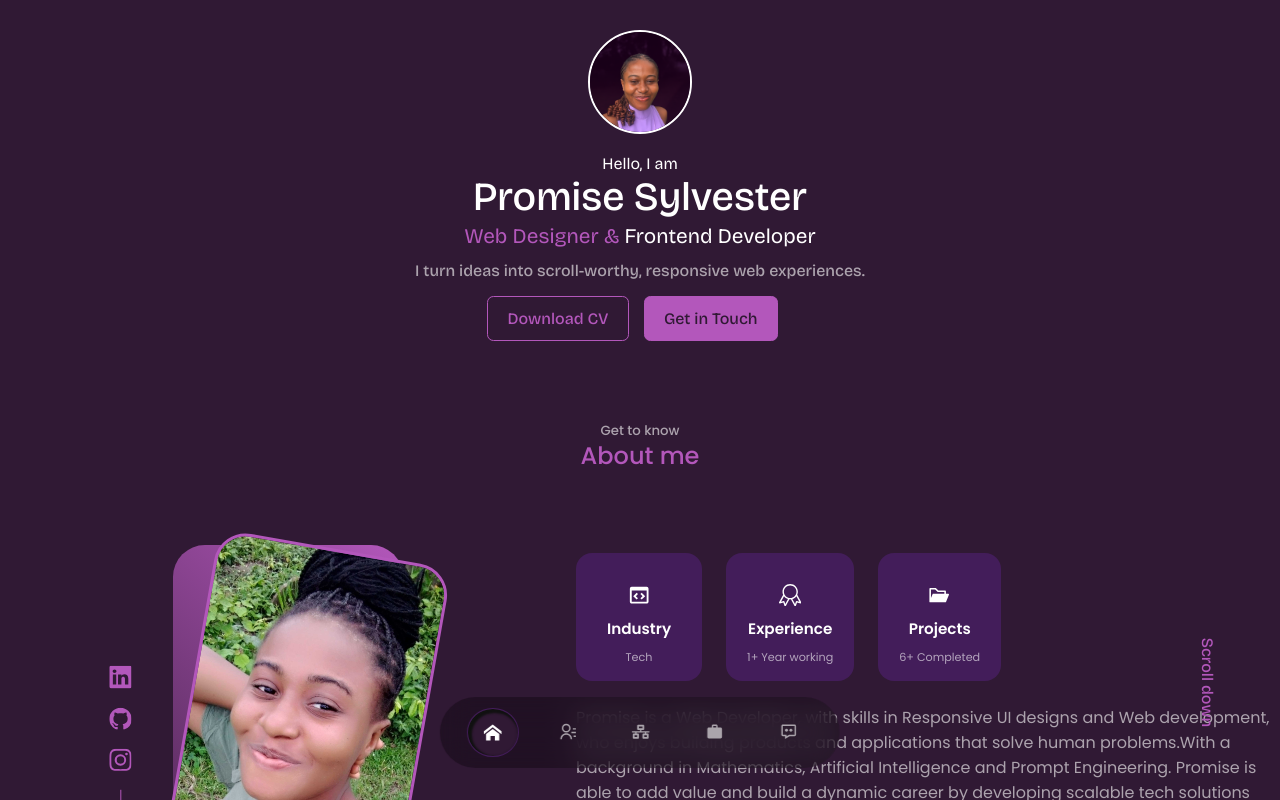
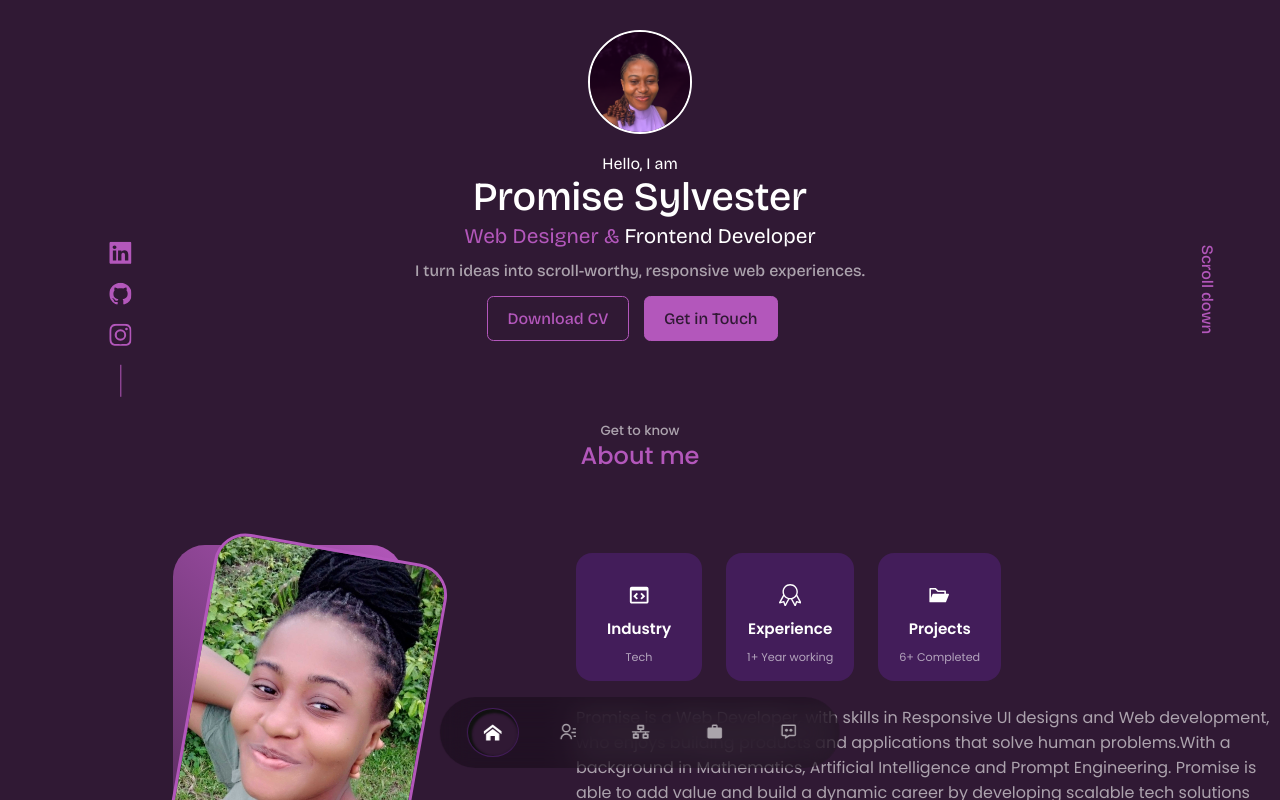
Before and after one commit to Program-doctor/New-Portfolio, a React (Vite) app: page / in a window 1280 px wide. Shown: the top 800 px of the page. Built offline with nearby package versions, Linux system fonts and the light colour scheme.

Commit message:
Worked on my social links
I made it responsive for all media

```diff
--- a/src/components/about/About.jsx
+++ b/src/components/about/About.jsx
@@ -1,4 +1,3 @@
-import React from "react";
 import profile3 from "../../profiles/profile1.jpg";
 import "./About.css"
 import { BiCodeBlock } from 'react-icons/bi';
--- a/src/components/experience/Experience.jsx
+++ b/src/components/experience/Experience.jsx
@@ -1,4 +1,3 @@
-import React from "react";
 import "./Experience.css";
 import { BsPatchCheckFill } from 'react-icons/bs';
 
--- a/src/components/footer/Footer.jsx
+++ b/src/components/footer/Footer.jsx
@@ -1,4 +1,3 @@
-import React from "react";
 import './Footer.css';
 import { BsLinkedin, BsGithub ,BsInstagram} from 'react-icons/bs';
 
--- a/src/components/header/Header.css
+++ b/src/components/header/Header.css
@@ -1,6 +1,7 @@
 #top{
     margin: 0;
     font-family: 'Bricolage Grotesque';
+    position:relative;
 }
 
 #top p{
--- a/src/components/header/Header.jsx
+++ b/src/components/header/Header.jsx
@@ -1,4 +1,3 @@
-import React from "react";
 import resume from "../../profiles/resume.pdf";
 import profile1 from "../../profiles/Promise.png"
 import "../header/Header.css"
```
